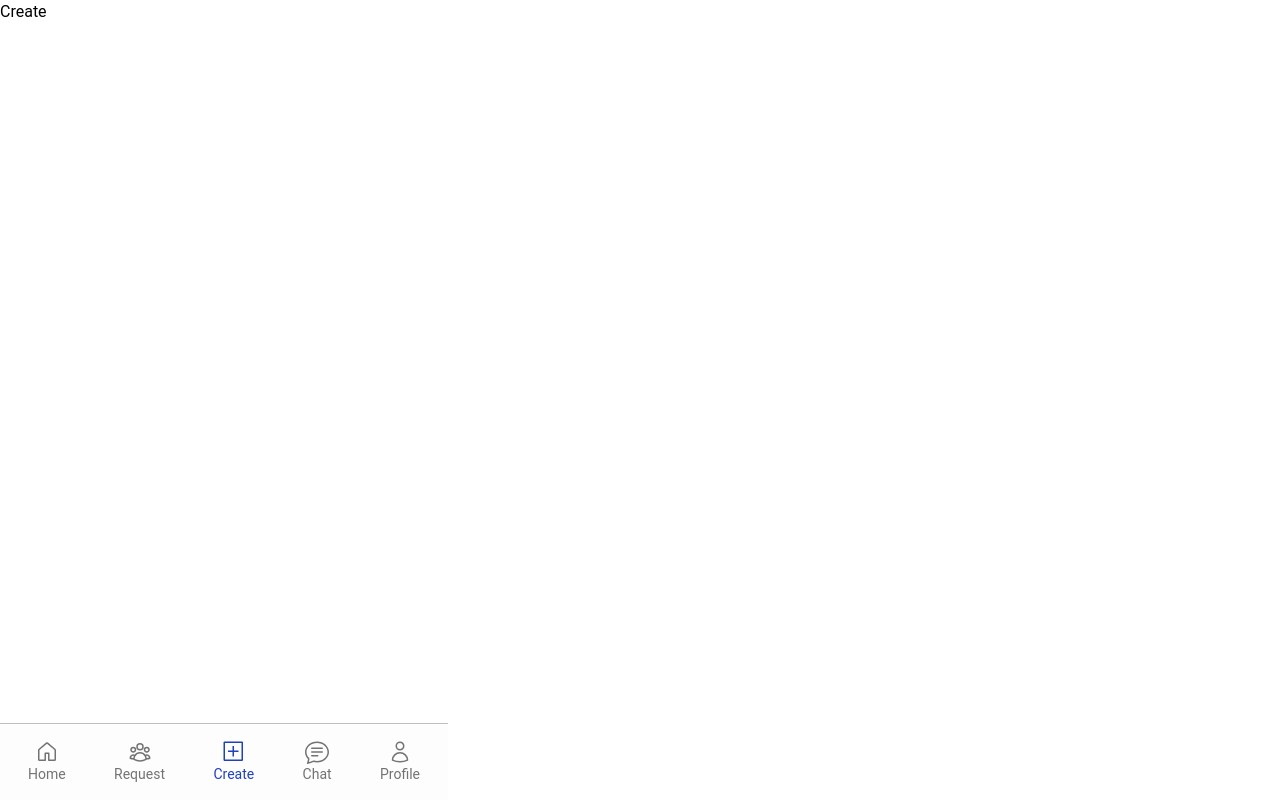
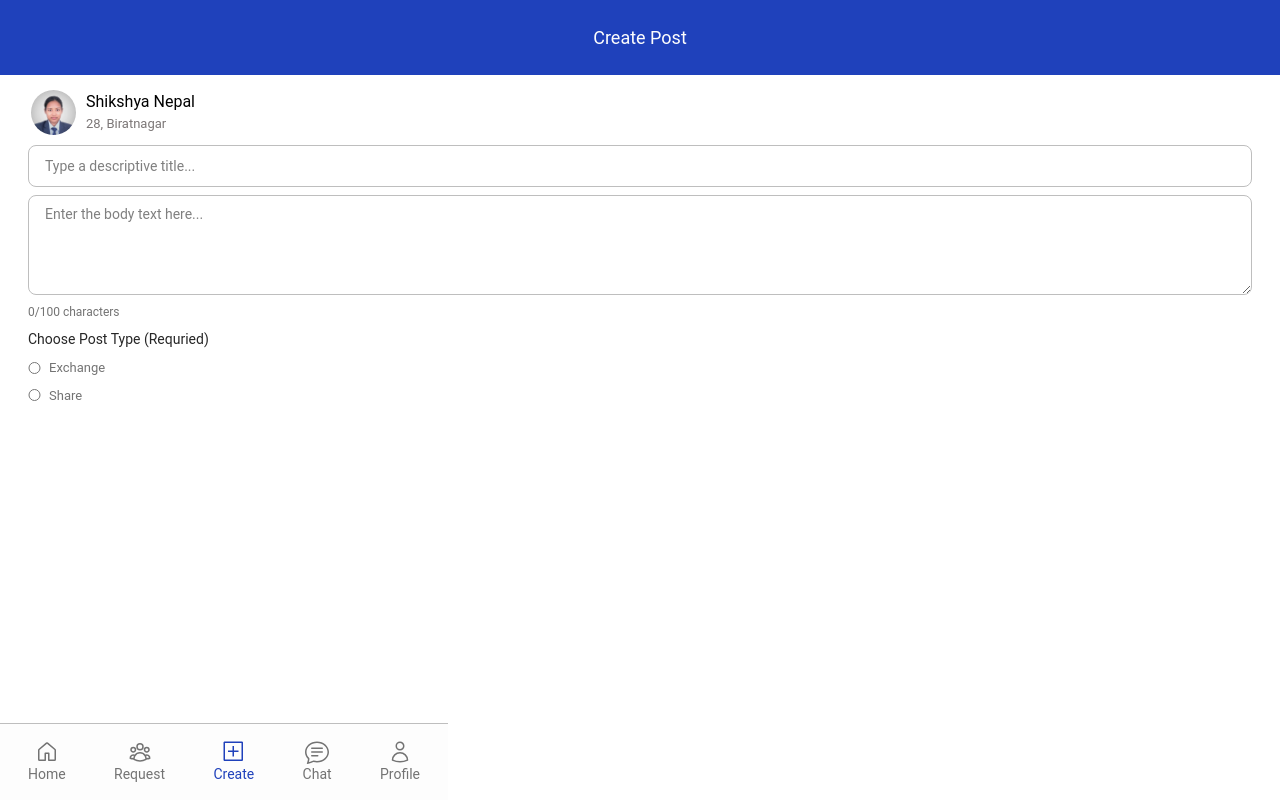
Before and after one commit to NilimaSardar/Skill_Sharing_Platform, a React (Vite) app in the folder Frontend/: page /dashboard/create in a window 1280 px wide. Built offline with nearby package versions, Linux system fonts and the light colour scheme; no server answers.

Commit message:
created post page

```diff
--- a/Frontend/src/pages/Dashboard/Create.jsx
+++ b/Frontend/src/pages/Dashboard/Create.jsx
@@ -2,7 +2,49 @@ import React from 'react'
 
 const Create = () => {
   return (
-    <div>Create</div>
+    <div className=''>
+      <div className='flex items-center justify-start py-6 bg-primary text-white'>
+        <h3 className='font-serif w-full text-center text-[18px]'>Create Post</h3>
+      </div>
+      <div className='flex flex-col py-3 mx-[28px]'>
+        <div className='flex items-center gap-2'>
+          <div className="relative w-[50px] h-[50px] flex items-center justify-center cursor-pointer">
+            <img
+              src="../../profile/Nilima.jpeg"
+              alt="user"
+              className="w-[45px] h-[45px] rounded-full object-cover"
+            />
+          </div>
+          <div>
+            <h3 className='font-serif text-[16px]'>Shikshya Nepal</h3>
+            <p className='font-serif text-[13px] text-[#7B7676]'>28, Biratnagar</p>
+          </div>
+        </div>
+        <div className='flex flex-col gap-2 mt-2'>
+          <input type="text" className='border border-border px-4 py-2 w-full rounded-lg placeholder:text-[14px]' placeholder='Type a descriptive title...'/>
+          <textarea type="text" className='border border-border px-4 py-2 h-25 w-full rounded-lg placeholder:text-[14px]' placeholder='Enter the body text here...'/>
+          <span className='text-[#737373] text-[12px]'>0/100 characters</span>
+        </div>
+
+        {/* post type */}
+        <div className='flex flex-col mt-2'>
+          <p className='text-text text-[14px]'>Choose Post Type (Requried)</p>
+          <div className='flex flex-col items-start gap-2 mt-2'>
+            <div className='flex items-center gap-2'>
+              <input type="radio" name="postType" className='h-3'/>
+              <span className='text-[13px] text-[#737373]'>Exchange</span>
+            </div>
+
+            <div className='flex items-center gap-2'>
+              <input type="radio" name="postType" className='h-3'/>
+              <span className='text-[13px] text-[#737373]'>Share</span>
+            </div>
+          </div>
+        </div>
+
+
+      </div>
+    </div>
   )
 }
 
```
